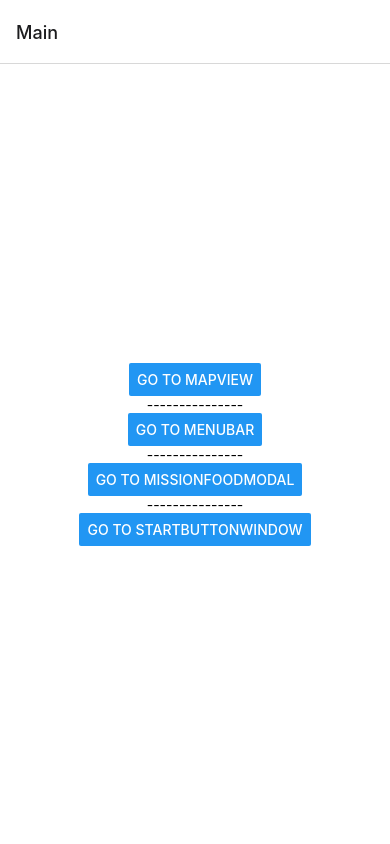
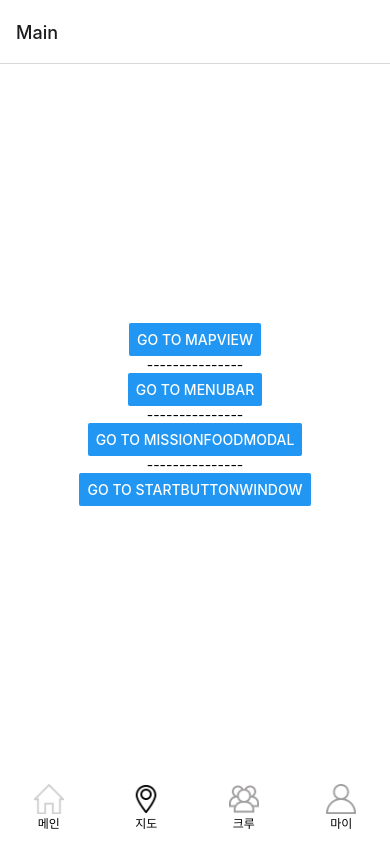
Before and after one commit to JungSungDae/Jeoney, a React Native app in the folder App/: screen / in a window 390 px wide. Built offline with nearby package versions, Linux system fonts and the light colour scheme.

Commit message:
Linearly City Seraching  Utility Apllied

```diff
--- a/App/screens/Main.jsx
+++ b/App/screens/Main.jsx
@@ -1,33 +1,37 @@
 import { StatusBar } from 'expo-status-bar';
-import { StyleSheet, Text, View, Button} from 'react-native';
+import { StyleSheet, Text, View, Button } from 'react-native';
+import MenuBar from './MenuBar';
 
-export default function App({navigation}) {
+export default function App({ navigation }) {
   return (
     <View style={styles.container}>
       <StatusBar style="auto" />
+
+      {/* 버튼들이 표시되는 콘텐츠 영역 */}
+      <View style={styles.content}>
         <Button
           title="go to MapView"
           onPress={() => navigation.navigate('MapView')}
-      >
-      </Button>
+        />
         <Text>---------------</Text>
         <Button
           title="go to MenuBar"
           onPress={() => navigation.navigate('MenuBar')}
-        >
-      </Button>
+        />
         <Text>---------------</Text>
         <Button
           title="go to MissionFoodModal"
           onPress={() => navigation.navigate('MissionFoodModal')}
-        >
-      </Button>
+        />
         <Text>---------------</Text>
         <Button
           title="go to StartButtonWindow"
           onPress={() => navigation.navigate('StartButtonWindow')}
-      >
-      </Button>
+        />
+      </View>
+
+      {/* MenuBar를 하단에 고정 */}
+      <MenuBar />
     </View>
   );
 }
@@ -35,8 +39,13 @@ export default function App({navigation}) {
 const styles = StyleSheet.create({
   container: {
     flex: 1,
+    justifyContent: 'center', // 콘텐츠 영역을 중앙에 배치
     backgroundColor: '#fff',
+  },
+  content: {
+    flex: 1, // 남은 공간을 차지
+    justifyContent: 'center', // 중앙에 정렬
     alignItems: 'center',
-    justifyContent: 'center',
+    paddingBottom: 80, // 메뉴바 공간만큼 여유를 둠
   },
 });
--- a/App/screens/MapTest.jsx
+++ b/App/screens/MapTest.jsx
@@ -127,12 +127,13 @@ export default function App() {
       }
     }
 
-    const filteredMarkerData = markerData.filter(
-      city => city.name !== destination.name
-    );
+
+    //시작 지점(사용자가 설정)과 끝 지점(전주)을 경유지로 설정하면 안되므로 제외함
+    markerData.shift();
+    markerData.pop();
 
     setCities(Array.from(citySet));
-    setMarkers(filteredMarkerData);
+    setMarkers(markerData);
     setIsLoading(false); // 로딩 끝
   };
 
@@ -179,7 +180,10 @@ export default function App() {
   const handleSetStartPoint = async () => {
     const location = await fetchLocationFromSearch(searchInput);
     if (location) {
-      setStartLocation(location);
+      setStartLocation({
+        ...location,
+        name: searchInput // 시작 지점의 이름 저장
+      });
       setSearchInput('');
       setShowCities(true); // 시작 지점 설정 후 선과 도시 표시
     }
@@ -232,36 +236,34 @@ export default function App() {
               latitudeDelta: 0.0922,
               longitudeDelta: 0.0421,
             }}
+            showsUserLocation={true} // 사용자의 현재 위치를 표시
+            showsMyLocationButton={true} // 현재 위치로 이동하는 버튼 표시
           >
-            {/* 현재 위치 마커 */}
-            <Marker
-              coordinate={{
-                latitude: presentLocation.latitude,
-                longitude: presentLocation.longitude,
-              }}
-              title="현재 위치"
-              description="여기에 있습니다"
-            />
-
             {/* 시작 지점 마커 */}
             {startLocation && (
-              <Marker coordinate={startLocation} title="시작 지점" />
+              <Marker
+                coordinate={startLocation}
+                title="시작 지점"
+                pinColor="green" // 시작 지점을 구분하기 위해 색상 변경
+              />
             )}
             {/* 고정 도착 지점 마커 */}
-            <Marker coordinate={destination} title={destination.name}  />
+            <Marker
+              coordinate={destination}
+              title={destination.name}
+              pinColor="red" // 도착 지점을 구분하기 위해 색상 변경
+            />
 
             {/* 시작 지점과 도착 지점 사이의 선 */}
             {startLocation && (
-              <>
-                <Polyline
-                  coordinates={[startLocation, destination]}
-                  strokeColor="#000"
-                  strokeWidth={3}
-                />
-              </>
+              <Polyline
+                coordinates={[startLocation, destination]}
+                strokeColor="#000"
+                strokeWidth={3}
+              />
             )}
 
-            {/* 도시 마커들 */}
+            {/* 경유 도시 마커들 */}
             {markers.map((marker, index) => (
               <Marker
                 key={index}
--- a/App/screens/MenuBar.jsx
+++ b/App/screens/MenuBar.jsx
@@ -31,16 +31,18 @@ export default function MenuBar() {
 
 const styles = StyleSheet.create({
   container: {
-    flex: 1,  // 화면 전체를 차지, 비율 기반 레이아웃 설정
-    justifyContent: 'flex-end',  // 하단에 메뉴바를 배치
+    position: 'absolute',  // 메뉴바를 절대 위치로 설정
+    bottom: 0,  // 하단에 고정
+    left: 0,  // 왼쪽에 고정
+    right: 0,  // 오른쪽에 고정
+    height: 70,  // 메뉴바 높이를 고정
+    backgroundColor: '#ffffff',  // 배경색 설정
   },
   menuBar: {
     flexDirection: 'row',  // 가로로 나열
     justifyContent: 'space-around',  // 메뉴 간격
-    backgroundColor: '#ffffff',
-    paddingVertical: '2%',  // padding을 비율로 설정
-    height: '10%',  // 메뉴바 높이를 화면의 10%로 설정
-    // 변경된 부분: position 속성 대신 height 비율로 설정
+    alignItems: 'center',  // 세로로 중앙 정렬
+    paddingVertical: 10,  // 패딩 설정
   },
   menuItem: {
     alignItems: 'center',  // 텍스트와 아이콘 가운데 정렬
@@ -48,10 +50,6 @@ const styles = StyleSheet.create({
   icon: {
     width: 30,  // 아이콘 크기를 고정
     height: 30,  // 아이콘 크기를 고정
-    // width: '30%',  // 아이콘 크기를 비율로 설정
-    // height: undefined,  // width에 맞춰 비율 자동 설정
-    // aspectRatio: 1,  // 정사각형 비율 유지
-    marginBottom: '5%',  // 여백을 비율로 설정
   },
   menuText: {
     fontSize: 12,
```
Lines whose indentation alone changed are shown as unchanged.
